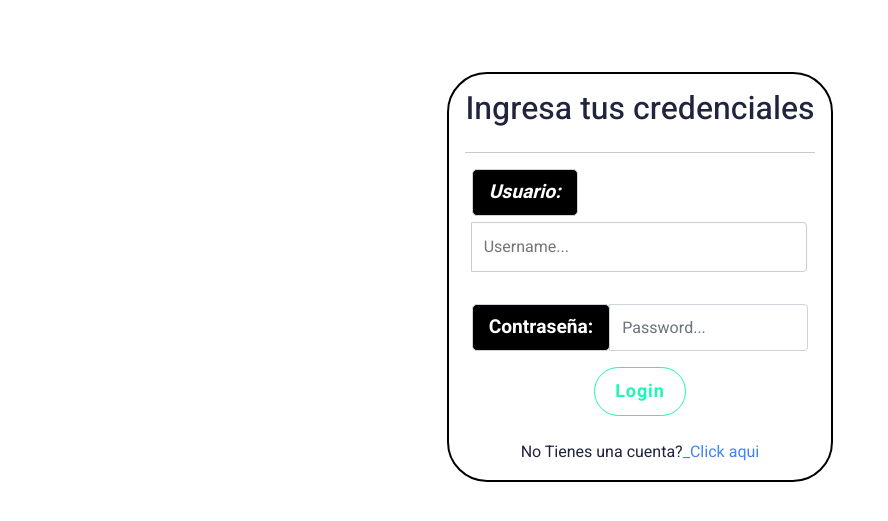
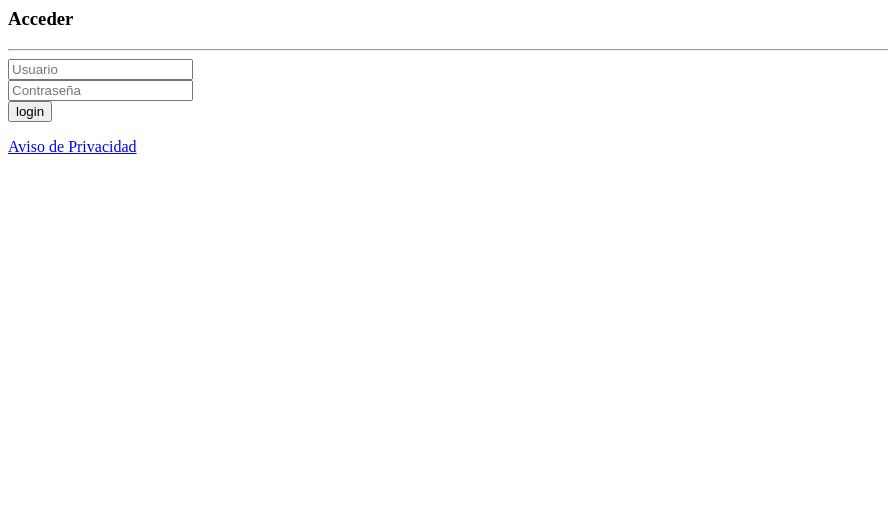
Before and after one commit to RealCodeStream/WebCero, a Django app: page /accounts/login/ in a window 1280 px wide. Shown: the top 521 px of the page, without its empty margins (0-888 px from the left). Run offline with Django 4.2, Linux system fonts and the light colour scheme; some libraries are stand-ins or nearby versions.

Commit message:
Revert "se agrego el login y registro"
This reverts commit 013630d63a0e846b0a5900c0ae5d89bd04e4179e.

```diff
--- a/WebCero/settings.py
+++ b/WebCero/settings.py
@@ -29,8 +29,7 @@ DEBUG = True
 
 ALLOWED_HOSTS = []
 
-MESSAGE_STORAGE="django.contrib.messages.storage.cookie.CookieStorage"
-LOGIN_REDIRECT_URL='/'
+
 # Application definition
 
 INSTALLED_APPS = [
--- a/main/templates/registration/Login.html
+++ b/main/templates/registration/Login.html
@@ -1,99 +1,32 @@
-{%load static%}
-<!DOCTYPE html>
-<html lang="en">
-    <head>
-        <meta charset="UFT-8">
-        <meta name="viewport" content="width=device-width, initial-scale=1.0">
-        <meta http-equiv="X-UA--Compatible" content= "ie=edge">
-        <link href="{% static 'css/bootstrap.min.css' %}" rel="stylesheet">
-        <link rel="stylesheet" href="https://unpkg.com/swiper@7.0.5/swiper-bundle.min.css">
-        <link href="{% static 'css/style.css' %}" rel="stylesheet">
-        <title>Ingreso al sistema</title>
-    </head>
-    <body>
-        <div class =" container h-100">
-            <br>
-            <br>
-            <br>
-            <div class="d-flex justify-content-center h-100">
-                    <div class=" card">
-                        <div class="card-body">
-                            <div class="d-flex justify-content-center">
-                            <h2 id="form-title">Ingresa tus credenciales</h2>
-                            </div>
-                            <hr>
-                            <div class="d-flex justify-content-center form_container">
-                            <form  method="post" action="">
-                                {% csrf_token %}
-                                <div class="input-group mb-3">
-                                    <div class="input-group-append">
-                                        <span class="input-group-text"><i class="fas fa-user">Usuario:</i></span>
-                                    </div>
 
-                                    <input type="text" name="username" placeholder="Username..." >
-                                </div>
+<html>
+<head></head>
+<body>
 
-                                <div class="input-group mb-2">
-                                    <div class="input-group-append">
-                                        <span class="input-group-text"><i class="fas fa-key"></i>Contraseña:</span>
-                                    </div>
-
-                                        <input type="password" name="password" placeholder="Password..." class="form-control" >
-                                </div>
-
-                                    <div class="d-flex justify-content-center mt-3 login_container">
-                                         <input class="btn" type="submit" value="Login">
-                                       </div>
-                            </form>
-                        </div>
-                            <div class="mt-4">
-                                <div class="d-flex justify-content-center links" >
-                                    No Tienes una cuenta? <a href="{% url 'main:registro' %}" class="ml-2">_Click aqui</a>
-                                </div>
-                        </div>
-                    </div>
-                </div>
-        </div>
-    <style>
-        .card {
-            border-radius: 40px;
-            border: 2px solid #000000;
-          }
-          .btn{
-            padding: 10px 20px;
-            text-align: center;
-            display: inline-block;
-            color: #1df8b5;
-            border: 1px solid #1df8b5;
-            text-decoration: none;
-            border-radius: 25px;
-            font-size: 18px;
-            font-weight: 700;
-            letter-spacing: 0.05em;
-            transition: 0.3s ease-in-out;
-        }
-        a {
-            color: #4285f4;
-            text-decoration: none;
-          }
-
-          a:hover {
-            color: #000000;
-          }
-        .input-group-text {
-  font-size: 1.2rem;
-  font-weight: bold;
-  color: #ffffff;
-  background-color:  #000000;
-  border-radius: 5px;
-  padding: 0.5rem 1rem;
-}
-
-.input-group-text:hover {
-  background-color: #1df8b5;
-}
+<div class="container-from">
 
 
-    </style>
-    </body>
+         <h3 class="txt_gris_medio">Acceder</h3>
+         <hr>
+            <div class="login-container">
+                 {% if from.errors %}
+                  <div class="alert alert-danger"><p>Tu usuario y contraseña no coinciden. Por favor intenta otra vez.</p></div>
+                 {% endif %}
+                        <form id="from-login" method="post" action="">
+                            {% csrf_token %}
+
+                                <div class="w450" id="username"><input type="text" name="username" placeholder="Usuario">
+                                </div >
+                                <div class="w450" id="password"><input type="password" name="password" placeholder="Contraseña">
+                                </div >
+
+                                <button id="btn-registrar" class="buttin_large">login</button>
+                                <div class="clearfix">
+                                </div>
+                        </form>
+                        <a href="#" class="txt_verde txt_center mt15 mb20" style="display: block">Aviso de Privacidad</a>
+    </div>
+</div>
+
+</body>
 </html>
--- a/main/urls.py
+++ b/main/urls.py
@@ -6,7 +6,7 @@ app_name = "main"
 
 urlpatterns = [
 	path('', views.index, name='home'),
-    path('logout/',views.logout, name='logout'),
+
 
         # Rutas para categorías
     path('categories/', views.category_list, name='category_list'),
@@ -21,6 +21,5 @@ urlpatterns = [
     path('products/<int:product_id>/delete/', views.delete_product, name='delete_product'),
 	# Rutas para review
     path('product/<int:product_id>/', views.product_detail, name='product_detail'),
-    path('product/<int:product_id>/add_review/', views.add_review, name='add_review'),
-    path('registro/',views.registro, name='registro'),
+    path('product/<int:product_id>/add_review/', views.add_review, name='add_review')
     ]
```
Also changed, not shown: main/forms.py (+1 -9 lines), main/templates/main/base.html (+0 -13 lines), main/templates/registration/registro.html (deleted, +0 -128 lines), main/views.py (+1 -22 lines).
